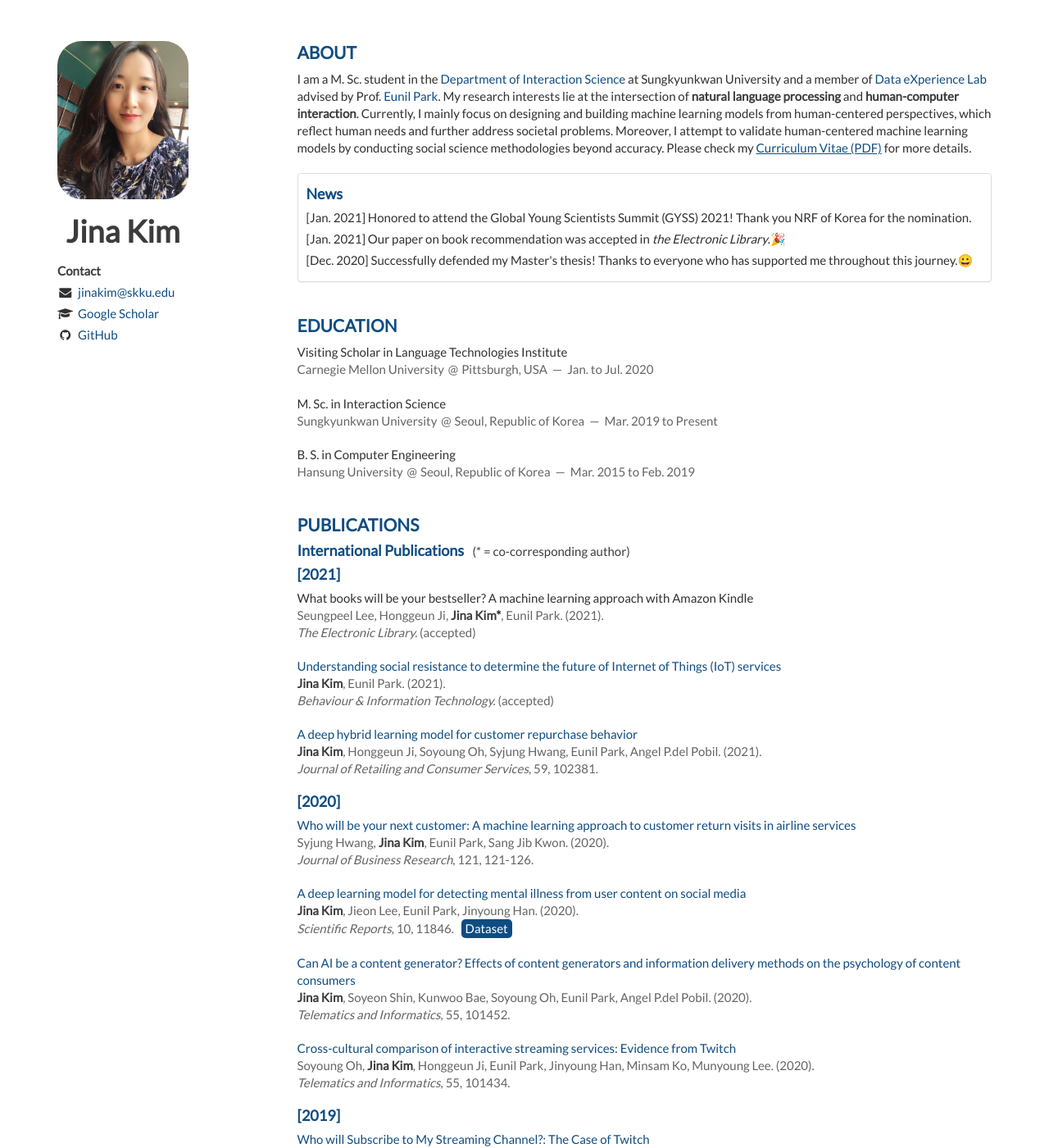
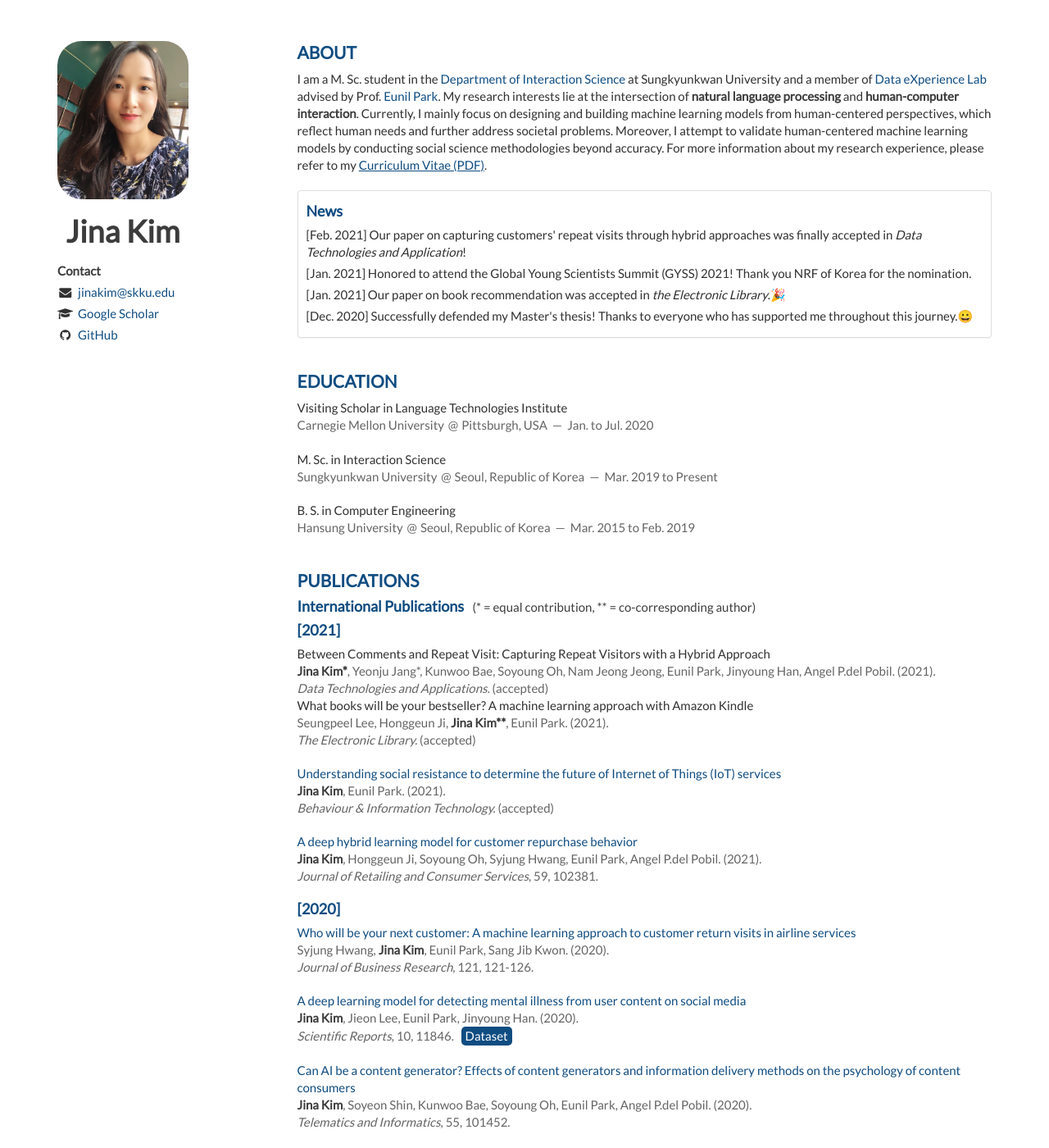
Before and after one commit to Jina-Kim/Jina-Kim.github.io, a Jekyll site: the page built from index.html, in a window 1280 px wide and 1400 px high. Shown: the whole window at 82% size. Built offline with Jekyll 4.4.1, drawn with Linux system fonts in a browser that asks for light colours; nearby versions of some CDN libraries; the list of posts is cut into pages by our own code.

Commit message:
Update publications.html

```diff
--- a/_includes/about.html
+++ b/_includes/about.html
@@ -5,7 +5,7 @@
           I am a M. Sc. student in the <a href="http://is.skku.edu">Department of Interaction Science</a> at Sungkyunkwan University and a member of <a href="http://dsl.skku.edu">Data eXperience Lab</a> advised by Prof. <a href="http://eunilpark.com">Eunil Park</a>.
           My research interests lie at the intersection of <em>natural language processing</em> and <em>human-computer interaction</em>.
           Currently, I mainly focus on designing and building machine learning models from human-centered perspectives, which reflect human needs and further address societal problems. Moreover, I attempt to validate human-centered machine learning models by conducting social science methodologies beyond accuracy.
-          Please check my <a href='/Jina_Kim_CV.pdf' style="text-decoration: underline">Curriculum Vitae (PDF)</a> for more details.
+          For more information about my research experience, please refer to my <a href='/Jina_Kim_CV.pdf' style="text-decoration: underline">Curriculum Vitae (PDF)</a>.
         </p>
     </article>
 
@@ -13,6 +13,7 @@
       <div class="panel-body">
             <h2>News</h2>
             <ul class="list-unstyled">
+                <li>[Feb. 2021] Our paper on capturing customers' repeat visits through hybrid approaches was finally accepted in <i>Data Technologies and Application</i>!</li>
                 <li>[Jan. 2021] Honored to attend the Global Young Scientists Summit (GYSS) 2021! Thank you NRF of Korea for the nomination.</li>
                 <li>[Jan. 2021] Our paper on book recommendation was accepted in <i>the Electronic Library</i>.🎉</li>
                 <li>[Dec. 2020] Successfully defended my Master's thesis! Thanks to everyone who has supported me throughout this journey.😀</li>
--- a/_includes/publications.html
+++ b/_includes/publications.html
@@ -1,14 +1,20 @@
 <div class="content">
     <h1>Publications</h1>
 
-    <h2>International Publications &nbsp; <span style="font-size: smaller;color: rgb(60, 60, 60);font-weight: normal;">(* = co-corresponding author)</span></h2>
+    <h2>International Publications &nbsp; <span style="font-size: smaller;color: rgb(60, 60, 60);font-weight: normal;">(* = equal contribution, ** = co-corresponding author)</span></h2>
 
     <h2>[2021]</h2>
 
     <article>
         <header>
+            Between Comments and Repeat Visit: Capturing Repeat Visitors with a Hybrid Approach<br/>
+            <span> <em>Jina Kim*</em>, Yeonju Jang*, Kunwoo Bae, Soyoung Oh, Nam Jeong Jeong, Eunil Park, Jinyoung Han, Angel P.del Pobil. (2021).</span><br/>
+            <span><i>Data Technologies and Applications.</i> (accepted)</span>
+        </header>
+
+        <header>
             What books will be your bestseller? A machine learning approach with Amazon Kindle<br/>
-            <span> Seungpeel Lee, Honggeun Ji, <em>Jina Kim*</em>, Eunil Park. (2021).</span><br/>
+            <span> Seungpeel Lee, Honggeun Ji, <em>Jina Kim**</em>, Eunil Park. (2021).</span><br/>
             <span><i>The Electronic Library.</i> (accepted)</span>
         </header>
     </article>
```
